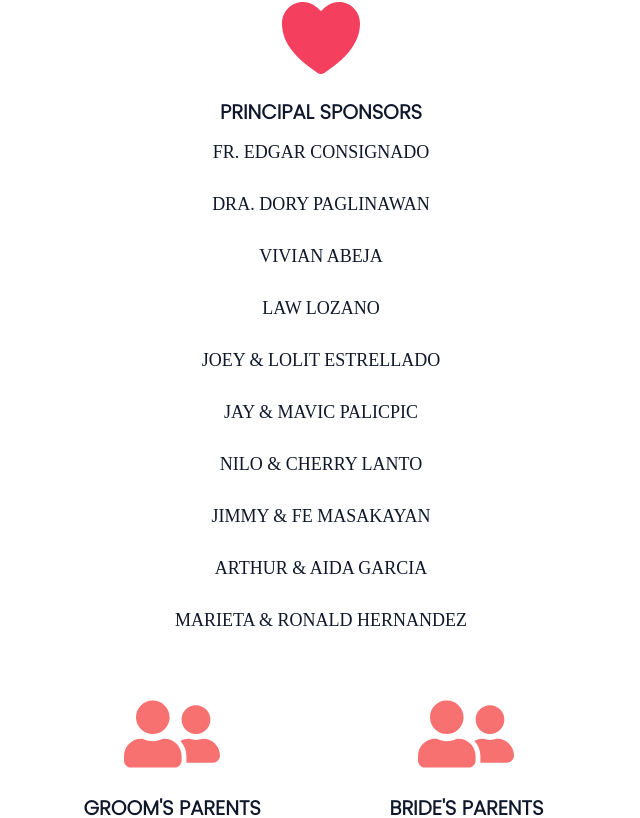
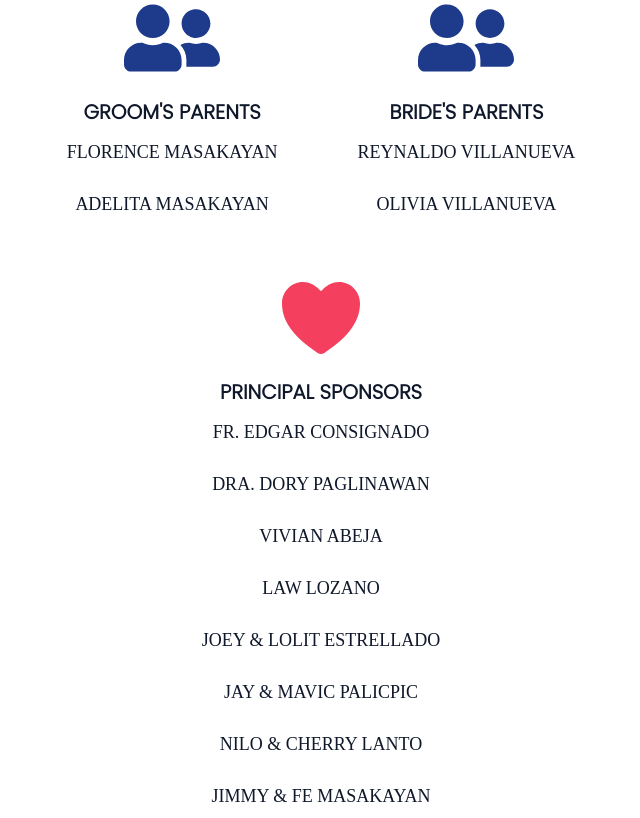
Before and after one commit to mcmfire/sky-and-princess, a Next.js app: page / in a window 1280 px wide. Shown: the part 8424-9242 px from the top of the page, without its empty margins (319-959 px from the left). Built offline with nearby package versions, Linux system fonts and the light colour scheme; no server answers; a web font is replaced by a local one.

Commit message:
UI Enhancements 7
- Rearrange Entourage List
- Change Parent icons' color.

```diff
--- a/components/sections/ProgramSection/Entourage.tsx
+++ b/components/sections/ProgramSection/Entourage.tsx
@@ -22,18 +22,9 @@ const Entourage = () => {
                 <p className="italic font-serif text-2xl">To Stand as Witness To Our Vows</p>
                 <div className="flex flex-col w-full gap-20">
                     <div className="flex flex-col sm:justify-center max-sm:items-center w-full sm:gap-10 max-sm:gap-10">
-                        <div className="entourage-card flex flex-col items-center gap-3">
-                            <IoHeart className="text-8xl text-rose-500" />
-                            <div id="sponsor-container" className="flex flex-col justify-center w-full gap-3">
-                                <label htmlFor="sponsor-container" className="entourage-role font-bold text-xl">PRINCIPAL SPONSORS</label>
-                                {PROGRAM_SECTION_ENTOURAGE_PRINCIPAL_SPONSORS.map((sponsor, index) => (
-                                    <p key={`sponsor-${index}`} id={`${sponsor}-${index + 1}`} className="entourage-name mb-3 text-lg">{sponsor}</p>
-                                ))}
-                            </div>
-                        </div>
                         <div className="flex max-sm:flex-col sm:justify-center max-sm:items-center w-full sm:gap-20 max-sm:gap-10">
                             <div className="entourage-card flex flex-col items-center gap-3">
-                                <FaUserFriends className="text-8xl text-red-400" />
+                                <FaUserFriends className="text-8xl text-blue-900" />
                                 <div id="groom-parent-container" className="flex flex-col justify-center w-full gap-3">
                                     <label htmlFor="sponsor-container" className="entourage-role font-bold text-xl">GROOM&apos;S PARENTS</label>
                                     {PROGRAM_SECTION_ENTOURAGE_GROOM_PARENTS.map((parent, index) => (
@@ -42,13 +33,22 @@ const Entourage = () => {
                                 </div>
                             </div>
                             <div className="entourage-card flex flex-col items-center gap-3">
-                                <FaUserFriends className="text-8xl text-red-400" />
+                                <FaUserFriends className="text-8xl text-blue-900" />
                                 <div id="bride-parent-container" className="flex flex-col justify-center w-full gap-3">
                                     <label htmlFor="sponsor-container" className="entourage-role font-bold text-xl">BRIDE&apos;S PARENTS</label>
                                     {PROGRAM_SECTION_ENTOURAGE_BRIDE_PARENTS.map((parent, index) => (
                                         <p key={`bride-parent-${index}`} id={`${parent}-${index + 1}`} className="entourage-name mb-3 text-lg">{parent}</p>
                                     ))}
                                 </div>
+                            </div>
+                        </div>
+                        <div className="entourage-card flex flex-col items-center gap-3">
+                            <IoHeart className="text-8xl text-rose-500" />
+                            <div id="sponsor-container" className="flex flex-col justify-center w-full gap-3">
+                                <label htmlFor="sponsor-container" className="entourage-role font-bold text-xl">PRINCIPAL SPONSORS</label>
+                                {PROGRAM_SECTION_ENTOURAGE_PRINCIPAL_SPONSORS.map((sponsor, index) => (
+                                    <p key={`sponsor-${index}`} id={`${sponsor}-${index + 1}`} className="entourage-name mb-3 text-lg">{sponsor}</p>
+                                ))}
                             </div>
                         </div>
                     </div>
```
